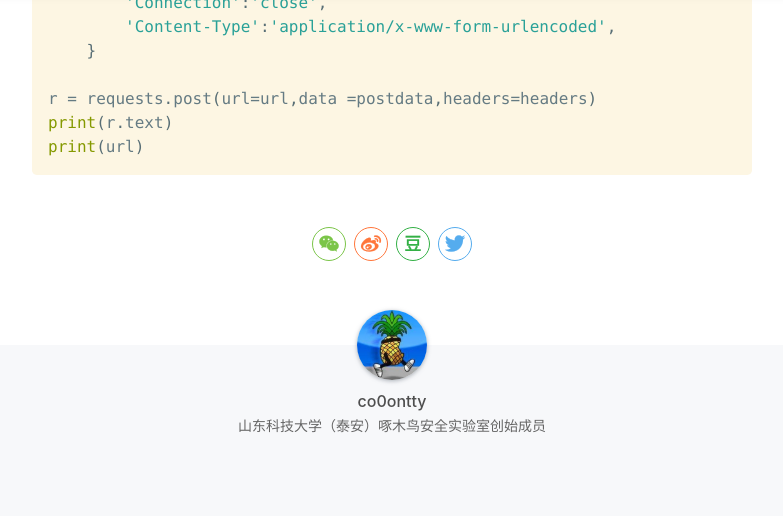
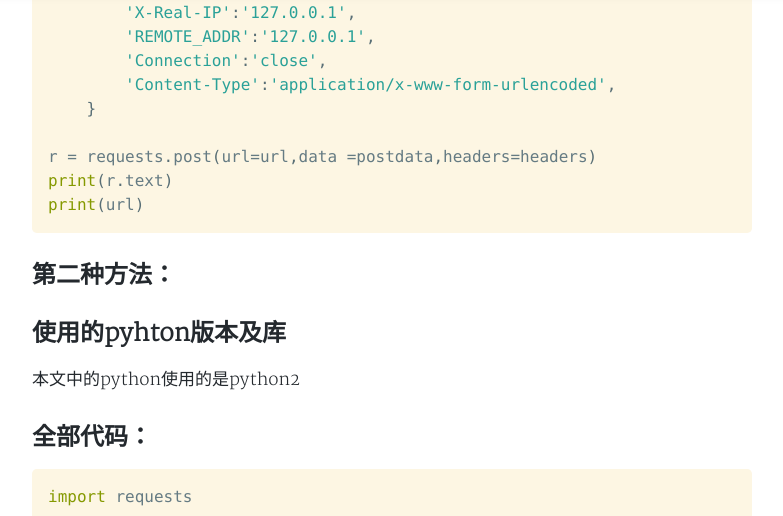
Before and after one commit to co0ontty/co0ontty.github.io, a Jekyll site: the page built from _posts/2018-11-25-post.md, in a window 1280 px wide and 1400 px high, scrolled down 1786 px. Shown: the top 516 px of the window, without its empty margins (248-1031 px from the left). Built offline with Jekyll 4.4.1, drawn with Linux system fonts in a browser that asks for light colours; nearby versions of some CDN libraries; comment, search, counter and statistics services are not loaded; a style sheet for code colours, icons or effects is not loaded; some of the changed text lies outside the part shown; grey boxes are pictures that could not be loaded.

Commit message:
Update 2018-11-25-post.md

````diff
--- a/_posts/2018-11-25-post.md
+++ b/_posts/2018-11-25-post.md
@@ -8,7 +8,7 @@ categories: python ALL
 tags: python ALL
 describe: python requests库中的post方法
 ---
-
+## 第一种方法
 ## 使用的pyhton版本及库
 
 本文中的python使用的是python3
@@ -72,3 +72,33 @@ r = requests.post(url=url,data =postdata,headers=headers)
 print(r.text)
 print(url)
 ```
+## 第二种方法：
+## 使用的pyhton版本及库
+本文中的python使用的是python2
+## 全部代码：
+```python
+import requests
+
+url = "http://119.23.73.3:5001/web10/"
+mysession = requests.session()
+
+text = mysession.get(url)
+
+test = text.content
+# 获取网页源代码
+
+answernum = text.content.count("moctf")-1
+# 统计该网页源代码中存在多少moctf
+
+url2="http://119.23.73.3:5001/web10/work.php"
+
+data2 = {
+    "answer":answernum
+} #需要使用post传递的参数
+
+print mysession.post(url2,data=data2).content
+# 传递参数
+
+
+```
+适用题目：http://119.23.73.3:5001/web10/
````
